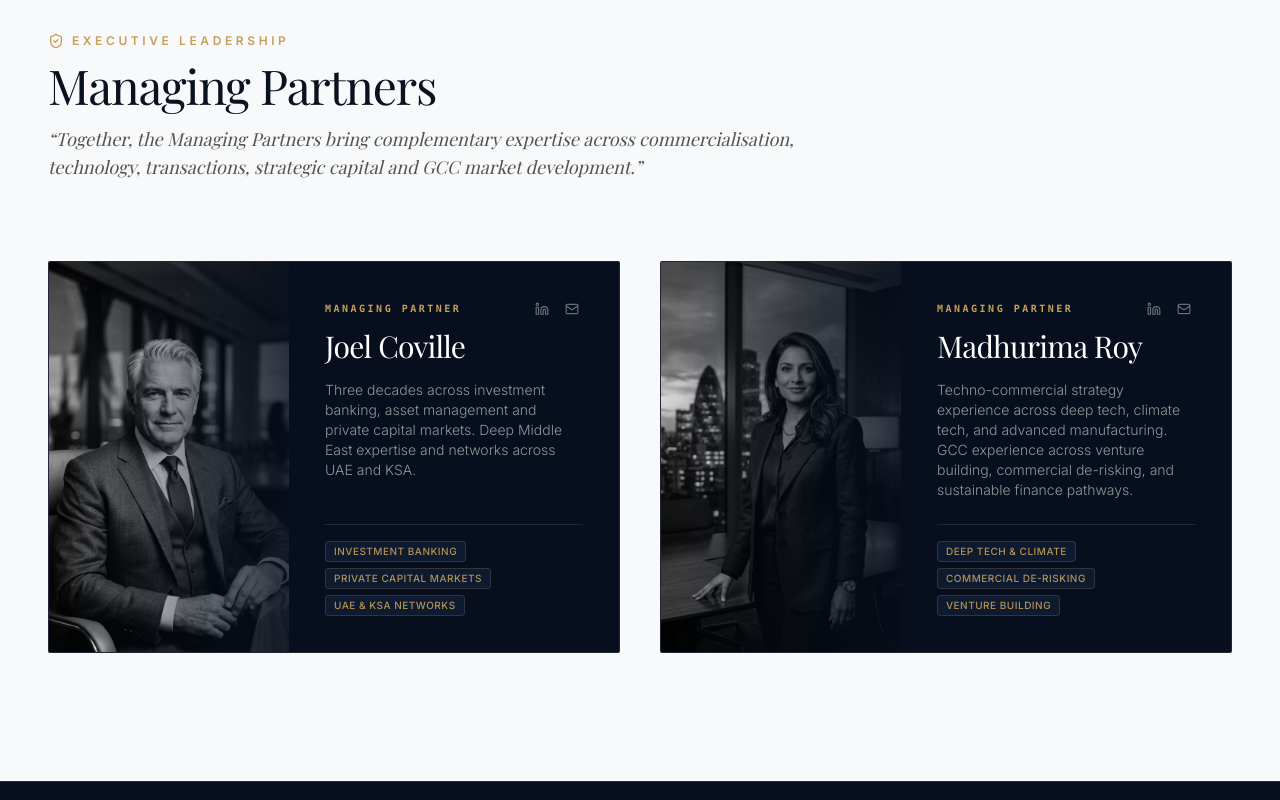
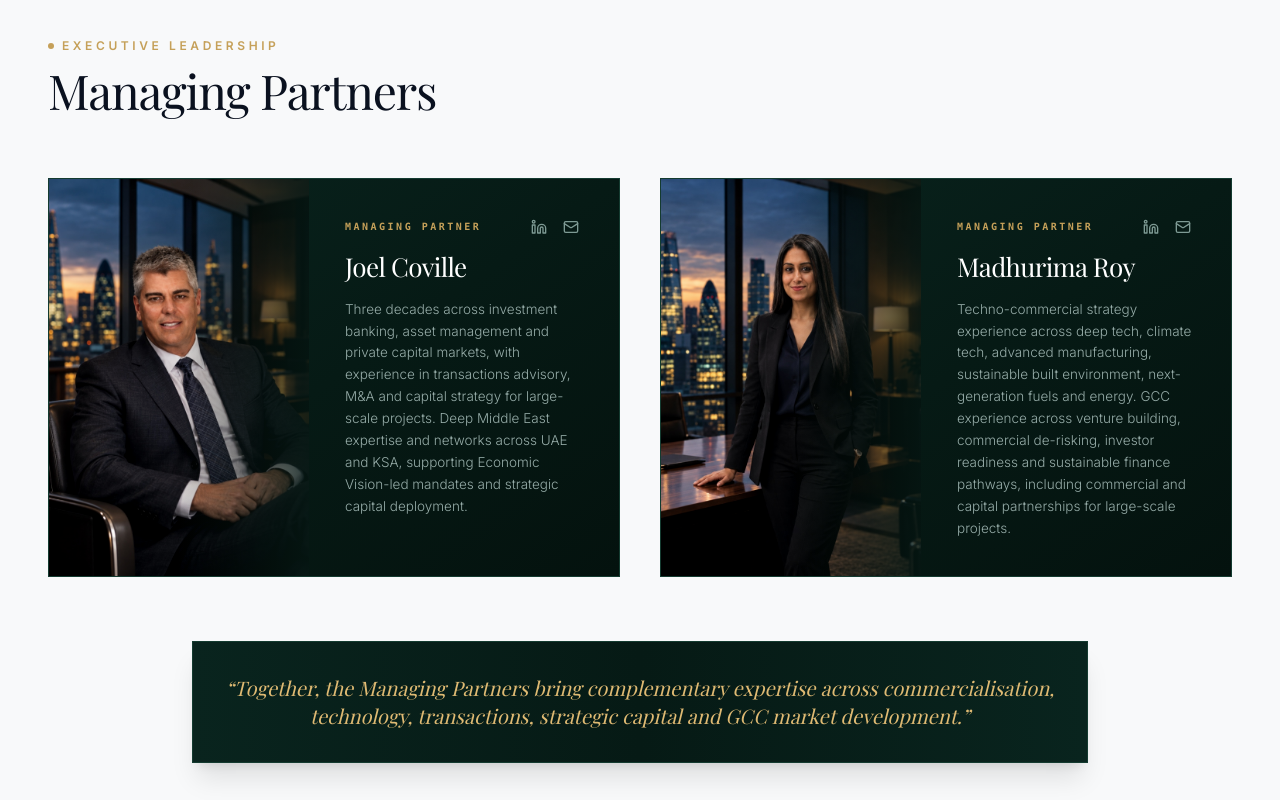
Before and after one commit to leamify/Manara-Nexus, a Next.js app: page / in a window 1280 px wide. Shown: the part 5780-6580 px from the top of the page. Built offline with nearby package versions, Linux system fonts and the light colour scheme; a web font is replaced by a local one.

Commit message:
Update Managing Partners photos, bios, dark green cards and add expertise banner below

```diff
--- a/src/components/Team.tsx
+++ b/src/components/Team.tsx
@@ -3,14 +3,13 @@
 import React from "react";
 import Image from "next/image";
 import { motion } from "framer-motion";
-import { Linkedin, Mail, ShieldCheck } from "lucide-react";
+import { Linkedin, Mail } from "lucide-react";
 
 interface Partner {
   name: string;
   role: string;
   image: string;
   bio: string;
-  specialties: string[];
 }
 
 const partners: Partner[] = [
@@ -18,26 +17,27 @@ const partners: Partner[] = [
     name: "Joel Coville",
     role: "MANAGING PARTNER",
     image: "/images/joel-coville.jpg",
-    bio: "Three decades across investment banking, asset management and private capital markets. Deep Middle East expertise and networks across UAE and KSA.",
-    specialties: ["Investment Banking", "Private Capital Markets", "UAE & KSA Networks"],
+    bio: "Three decades across investment banking, asset management and private capital markets, with experience in transactions advisory, M&A and capital strategy for large-scale projects. Deep Middle East expertise and networks across UAE and KSA, supporting Economic Vision-led mandates and strategic capital deployment.",
   },
   {
     name: "Madhurima Roy",
     role: "MANAGING PARTNER",
     image: "/images/madhurima-roy.jpg",
-    bio: "Techno-commercial strategy experience across deep tech, climate tech, and advanced manufacturing. GCC experience across venture building, commercial de-risking, and sustainable finance pathways.",
-    specialties: ["Deep Tech & Climate", "Commercial De-Risking", "Venture Building"],
+    bio: "Techno-commercial strategy experience across deep tech, climate tech, advanced manufacturing, sustainable built environment, next-generation fuels and energy. GCC experience across venture building, commercial de-risking, investor readiness and sustainable finance pathways, including commercial and capital partnerships for large-scale projects.",
   },
 ];
 
 export const Team: React.FC = () => {
   return (
-    <section id="about" className="bg-[#F8F9FA] py-24 md:py-32 px-6 md:px-12 relative border-t border-neutral-200/60">
+    <section
+      id="about"
+      className="bg-[#F8F9FA] py-24 md:py-32 px-6 md:px-12 relative border-t border-neutral-200/60"
+    >
       <div className="max-w-7xl mx-auto">
         {/* Header */}
-        <div className="max-w-3xl mb-16 md:mb-20">
+        <div className="max-w-3xl mb-14 md:mb-16">
           <div className="inline-flex items-center gap-2 mb-3">
-            <ShieldCheck className="w-4 h-4 text-brand-gold" />
+            <span className="w-1.5 h-1.5 rounded-full bg-brand-gold" />
             <span className="text-xs uppercase tracking-[0.3em] font-semibold text-brand-gold">
               EXECUTIVE LEADERSHIP
             </span>
@@ -45,14 +45,9 @@ export const Team: React.FC = () => {
           <h2 className="font-serif text-3xl sm:text-4xl md:text-5xl text-brand-navy font-normal tracking-tight">
             Managing Partners
           </h2>
-          <p className="mt-4 font-serif text-base sm:text-lg text-neutral-600 italic leading-relaxed">
-            “Together, the Managing Partners bring complementary expertise across
-            commercialisation, technology, transactions, strategic capital and GCC
-            market development.”
-          </p>
         </div>
 
-        {/* Two Dark Profile Cards with Left-side Portrait */}
+        {/* Two Dark Green Profile Cards with Left-side Portrait */}
         <div className="grid grid-cols-1 lg:grid-cols-2 gap-8 md:gap-10">
           {partners.map((partner, index) => (
             <motion.div
@@ -61,60 +56,66 @@ export const Team: React.FC = () => {
               whileInView={{ opacity: 1, y: 0 }}
               viewport={{ once: true }}
               transition={{ duration: 0.7, delay: index * 0.15 }}
-              className="bg-[#070F1E] border border-white/10 rounded-sm overflow-hidden hover:border-brand-gold/60 transition-all duration-300 hover:shadow-2xl hover:shadow-black/40 flex flex-col sm:flex-row group"
+              className="bg-[#061814]/95 bg-gradient-to-br from-[#09241E] via-[#061A15] to-[#04120E] border border-[#143B30] rounded-none overflow-hidden hover:border-brand-gold/60 transition-all duration-300 hover:shadow-2xl hover:shadow-[#020A07]/50 flex flex-col sm:flex-row group"
             >
               {/* Executive Portrait on Left */}
-              <div className="relative w-full sm:w-[220px] md:w-[240px] h-[280px] sm:h-auto shrink-0 bg-[#050B14]">
+              <div className="relative w-full sm:w-[240px] md:w-[260px] h-[360px] sm:h-auto shrink-0 bg-[#040D0A]">
                 <Image
                   src={partner.image}
                   alt={partner.name}
                   fill
-                  className="object-cover object-top filter grayscale contrast-110 group-hover:grayscale-0 transition-all duration-500"
+                  priority
+                  className="object-cover object-top filter brightness-[0.98] contrast-[1.03] transition-all duration-500 group-hover:scale-[1.02]"
                 />
-                <div className="absolute inset-0 bg-gradient-to-t sm:bg-gradient-to-r from-transparent to-[#070F1E]/80" />
+                <div className="absolute inset-0 bg-gradient-to-t sm:bg-gradient-to-r from-transparent via-transparent to-[#061A15]/80 pointer-events-none" />
               </div>
 
               {/* Bio & Credentials on Right */}
               <div className="p-8 sm:p-9 flex flex-col justify-between flex-grow">
                 <div>
-                  <div className="flex items-center justify-between mb-2">
+                  <div className="flex items-center justify-between mb-3">
                     <span className="text-[10px] uppercase tracking-[0.25em] text-brand-gold font-semibold font-mono">
                       {partner.role}
                     </span>
-                    <div className="flex items-center gap-2 text-brand-gray-muted/70">
-                      <span className="p-1 rounded hover:text-brand-gold hover:bg-white/5 transition-colors cursor-pointer">
-                        <Linkedin className="w-3.5 h-3.5" />
+                    <div className="flex items-center gap-2 text-[#7E9A94]">
+                      <span className="p-1 rounded-none hover:text-brand-gold transition-colors cursor-pointer" aria-label="LinkedIn">
+                        <Linkedin className="w-4 h-4" />
                       </span>
-                      <span className="p-1 rounded hover:text-brand-gold hover:bg-white/5 transition-colors cursor-pointer">
-                        <Mail className="w-3.5 h-3.5" />
+                      <span className="p-1 rounded-none hover:text-brand-gold transition-colors cursor-pointer" aria-label="Email">
+                        <Mail className="w-4 h-4" />
                       </span>
                     </div>
                   </div>
 
-                  <h3 className="font-serif text-2xl sm:text-3xl text-white font-normal tracking-tight mb-4 group-hover:text-brand-gold transition-colors">
+                  <h3 className="font-serif text-2xl sm:text-[26px] text-white font-normal tracking-tight mb-4 group-hover:text-brand-gold transition-colors">
                     {partner.name}
                   </h3>
 
-                  <p className="text-brand-gray-muted text-xs sm:text-sm leading-relaxed font-sans font-light mb-6">
+                  <p className="text-[#96ACA8] text-xs sm:text-[13.5px] leading-relaxed font-sans font-light">
                     {partner.bio}
                   </p>
-                </div>
-
-                {/* Specialties tags */}
-                <div className="pt-4 border-t border-white/10 flex flex-wrap gap-1.5">
-                  {partner.specialties.map((spec) => (
-                    <span
-                      key={spec}
-                      className="text-[10px] font-medium tracking-wider uppercase px-2 py-0.5 rounded bg-[#0E1A2F] text-brand-gold/90 border border-brand-gold/20"
-                    >
-                      {spec}
-                    </span>
-                  ))}
                 </div>
               </div>
             </motion.div>
           ))}
         </div>
+
+        {/* Complementary Expertise Quote Banner Below Cards */}
+        <motion.div
+          initial={{ opacity: 0, y: 20 }}
+          whileInView={{ opacity: 1, y: 0 }}
+          viewport={{ once: true }}
+          transition={{ duration: 0.7, delay: 0.3 }}
+          className="mt-12 sm:mt-16 max-w-4xl mx-auto"
+        >
+          <div className="bg-[#061814]/90 bg-gradient-to-r from-[#09241E] via-[#061A15] to-[#09241E] border border-[#143B30] p-6 sm:p-8 rounded-none text-center shadow-xl shadow-black/10">
+            <p className="font-serif text-base sm:text-lg md:text-xl text-[#DFBA73] font-normal italic leading-relaxed">
+              “Together, the Managing Partners bring complementary expertise across
+              commercialisation, technology, transactions, strategic capital and GCC
+              market development.”
+            </p>
+          </div>
+        </motion.div>
       </div>
     </section>
   );
```
Also changed, not shown: public/images/joel-coville.jpg, public/images/madhurima-roy.jpg.
